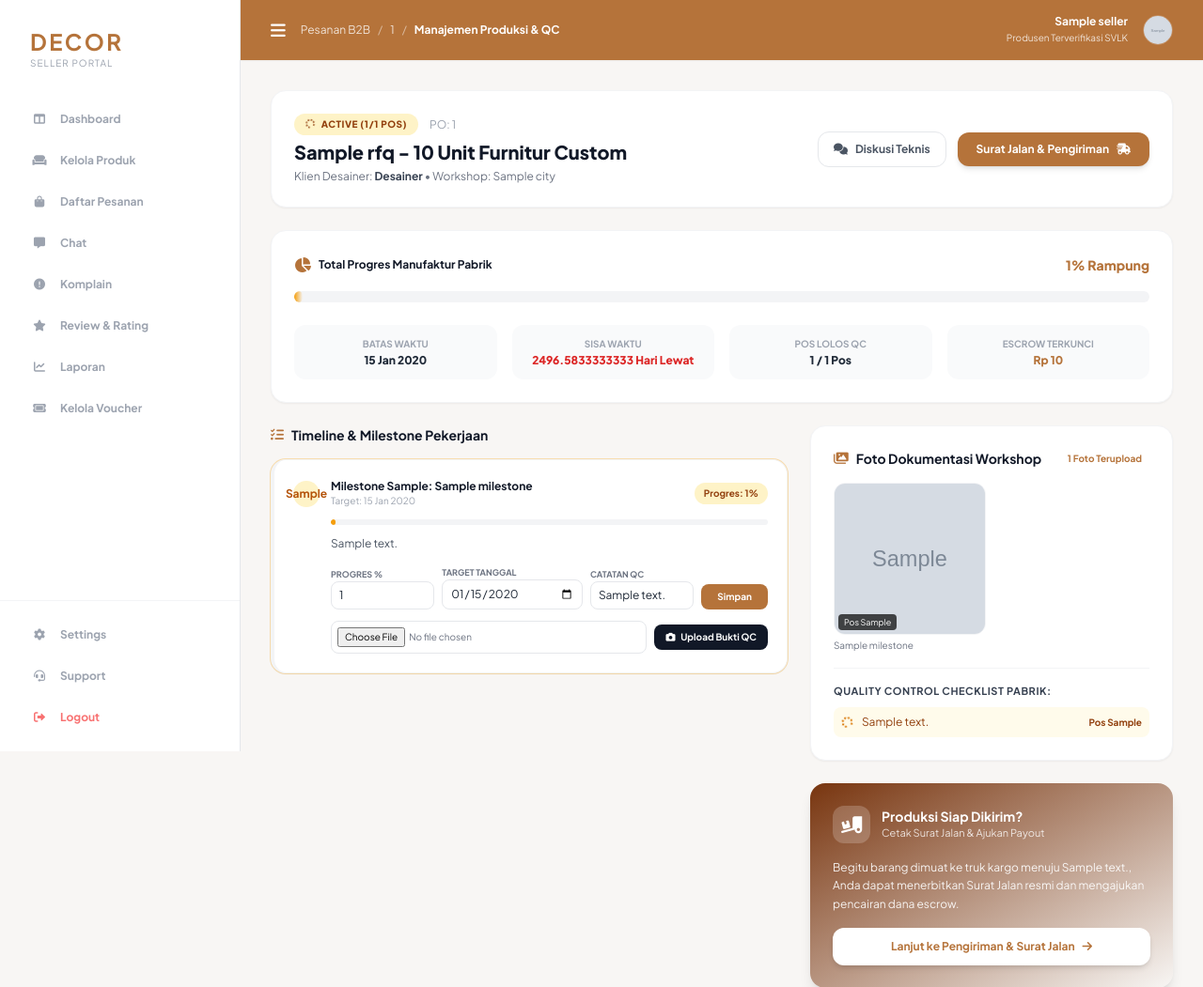
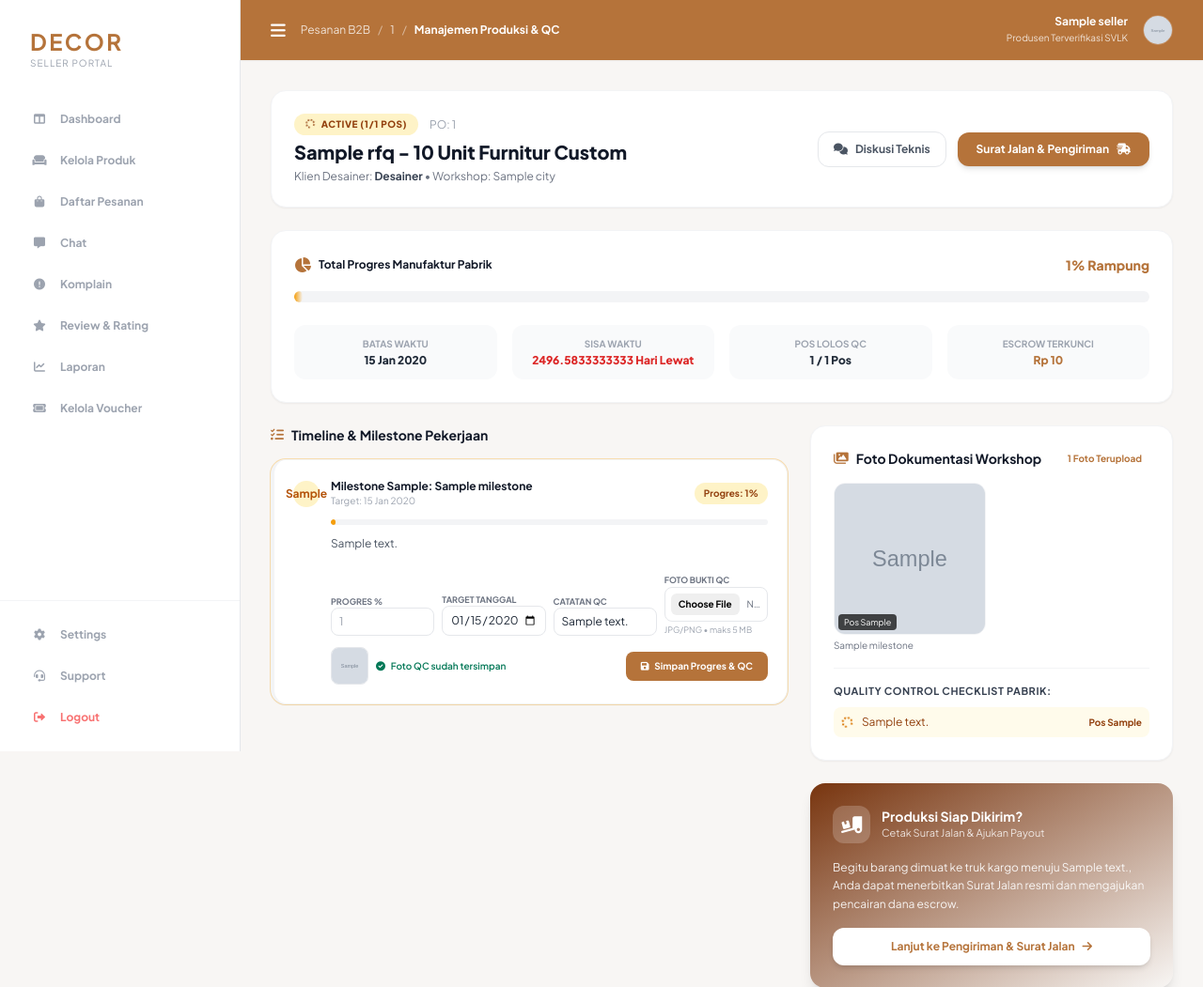
Before and after one commit to rathkakla/decor-web, a Laravel app: template resources/views/seller/b2b/manajemen_produksi.blade.php in a window 1280 px wide. Shown: the top 1051 px of the page at 94% size. Run offline with Laravel 12, Linux system fonts and the light colour scheme; the template is opened without the code that fills it: most values are stand-ins (such as "Sample title", 1, 10 or a date in 2020); grey boxes marked "Sample" are stand-in pictures; parts of the project's set-up code (start-up, migrations or seed data) failed here and were passed over; some libraries are stand-ins or nearby versions.

Commit message:
feat(b2b): akses langsung produksi & form progres QC terpadu
- Inbox seller: tombol Kelola Produksi untuk RFQ berstatus IN_ORDER.
- Review spesifikasi: tombol Kelola Produksi & QC serta Surat Jalan &
  Payout untuk order yang sudah berjalan, tanpa lewat ruang negosiasi.
- Manajemen produksi: form progres dan upload foto QC disatukan jadi satu
  form dengan satu tombol Simpan.
- Input progres pakai placeholder, tanpa angka 0 bandel, spinner browser
  disembunyikan, dan nilai otomatis dibatasi maksimal 100%.
- Foto bukti QC wajib diunggah bila milestone belum punya foto, divalidasi
  di klien maupun server; foto lama diganti saat unggahan baru masuk.

```diff
--- a/app/Http/Controllers/B2b/Seller/RfqController.php
+++ b/app/Http/Controllers/B2b/Seller/RfqController.php
@@ -14,7 +14,7 @@ class RfqController extends Controller
     {
         $seller = $this->getSeller();
 
-        $query = B2bRfq::with(['designer.user', 'latestQuotation'])
+        $query = B2bRfq::with(['designer.user', 'latestQuotation', 'order'])
             ->where('seller_id', $seller->id)
             ->latest();
 
@@ -59,6 +59,7 @@ class RfqController extends Controller
             'latestQuotation',
             'negotiations.sender',
             'seller',
+            'order',
         ]);
 
         return view('seller.b2b.review_spesifikasi', compact('rfq'));
--- a/resources/views/seller/b2b/manajemen_produksi.blade.php
+++ b/resources/views/seller/b2b/manajemen_produksi.blade.php
@@ -22,6 +22,16 @@
         @media (min-width: 768px) {
             #sidebar.sidebar-hidden { transform: translateX(-100%); }
             #main-content.main-expanded { margin-left: 0 !important; }
+        }
+        /* Sembunyikan spinner up-down bawaan browser pada input angka progres */
+        input[type="number"].progress-input::-webkit-outer-spin-button,
+        input[type="number"].progress-input::-webkit-inner-spin-button {
+            -webkit-appearance: none;
+            margin: 0;
+        }
+        input[type="number"].progress-input {
+            -moz-appearance: textfield;
+            appearance: textfield;
         }
     </style>
 </head>
@@ -191,14 +201,19 @@
                                 <p class="text-xs text-gray-600 pl-0 sm:pl-10">{{ $milestone->qc_notes }}</p>
                             @endif
 
-                            <!-- Form Update Progress -->
-                            <form method="POST" action="{{ b2b_route('seller.b2b.produksi.milestone.update', [$order, $milestone]) }}" class="pl-0 sm:pl-10 pt-1 grid grid-cols-1 sm:grid-cols-12 gap-2 items-end">
+                            <!-- Form Gabungan: Update Progres + Upload Bukti QC -->
+                            <form method="POST" action="{{ b2b_route('seller.b2b.produksi.milestone.update', [$order, $milestone]) }}" enctype="multipart/form-data" data-milestone-form class="pl-0 sm:pl-10 pt-1 space-y-2">
                                 @csrf
+                                <div class="grid grid-cols-1 sm:grid-cols-12 gap-2 items-end">
                                     <div class="sm:col-span-3">
                                         <label class="block text-[9px] font-bold text-gray-500 uppercase">Progres %</label>
-                                    <input type="number" name="progress_percent" min="0" max="100" value="{{ $milestone->progress_percent }}" class="w-full text-xs border border-gray-200 rounded-lg px-2 py-1.5 focus:outline-none focus:border-primary" required>
+                                        <input type="number" name="progress_percent" min="0" max="100" step="1" inputmode="numeric"
+                                               value=""
+                                               data-current="{{ $milestone->progress_percent }}"
+                                               placeholder="{{ $milestone->progress_percent }}"
+                                               class="progress-input w-full text-xs border border-gray-200 rounded-lg px-2 py-1.5 focus:outline-none focus:border-primary">
                                     </div>
-                                <div class="sm:col-span-4">
+                                    <div class="sm:col-span-3">
                                         <label class="block text-[9px] font-bold text-gray-500 uppercase">Target Tanggal</label>
                                         <input type="date" name="target_date" value="{{ $milestone->target_date?->format('Y-m-d') }}" class="w-full text-xs border border-gray-200 rounded-lg px-2 py-1.5 focus:outline-none focus:border-primary">
                                     </div>
@@ -206,20 +221,33 @@
                                         <label class="block text-[9px] font-bold text-gray-500 uppercase">Catatan QC</label>
                                         <input type="text" name="qc_notes" value="{{ $milestone->qc_notes }}" placeholder="Catatan singkat" class="w-full text-xs border border-gray-200 rounded-lg px-2 py-1.5 focus:outline-none focus:border-primary">
                                     </div>
-                                <div class="sm:col-span-2">
-                                    <button type="submit" class="w-full bg-primary hover:bg-[#8C4E1E] text-white px-2 py-1.5 rounded-lg text-[10px] font-bold transition-all">
-                                        Simpan
+                                    <div class="sm:col-span-3">
+                                        <label class="block text-[9px] font-bold text-gray-500 uppercase">
+                                            Foto Bukti QC @if(! $milestone->photo_url)<span class="text-red-500">*</span>@endif
+                                        </label>
+                                        <input type="file" name="photo" accept=".jpg,.jpeg,.png" @if(! $milestone->photo_url) required @endif
+                                               class="w-full text-[10px] text-gray-500 border border-gray-200 rounded-lg p-1.5 file:mr-2 file:py-1 file:px-2 file:rounded-md file:border-0 file:text-[10px] file:font-bold file:bg-primary/10 file:text-primary">
+                                        <p class="text-[9px] text-gray-400 mt-0.5">JPG/PNG &bull; maks 5 MB</p>
+                                    </div>
+                                </div>
+
+                                <div class="flex flex-col sm:flex-row sm:items-center sm:justify-between gap-2 pt-1">
+                                    <div class="flex items-center gap-2 min-w-0">
+                                        @if($milestone->photo_url)
+                                            <img src="{{ asset('storage/' . $milestone->photo_url) }}" alt="Foto QC {{ $milestone->stage_name }}" class="w-10 h-10 rounded-lg object-cover border border-gray-200 shrink-0">
+                                            <span class="text-[10px] text-emerald-700 font-semibold">
+                                                <i class="fa-solid fa-circle-check mr-1"></i> Foto QC sudah tersimpan
+                                            </span>
+                                        @else
+                                            <span class="text-[10px] text-amber-700 font-semibold">
+                                                <i class="fa-solid fa-triangle-exclamation mr-1"></i> Foto QC wajib diunggah sebelum progres disimpan
+                                            </span>
+                                        @endif
+                                    </div>
+                                    <button type="submit" class="bg-primary hover:bg-[#8C4E1E] text-white px-4 py-2 rounded-lg text-[10px] font-bold transition-all whitespace-nowrap">
+                                        <i class="fa-solid fa-floppy-disk mr-1"></i> Simpan Progres & QC
                                     </button>
                                 </div>
-                            </form>
-
-                            <!-- Form Upload Foto QC -->
-                            <form method="POST" action="{{ b2b_route('seller.b2b.produksi.milestone.photo', [$order, $milestone]) }}" enctype="multipart/form-data" class="pl-0 sm:pl-10 flex flex-col sm:flex-row items-stretch sm:items-center gap-2">
-                                @csrf
-                                <input type="file" name="photo" accept=".jpg,.jpeg,.png" required class="flex-1 text-[10px] text-gray-500 border border-gray-200 rounded-lg p-1.5">
-                                <button type="submit" class="bg-gray-900 hover:bg-black text-white px-3 py-1.5 rounded-lg text-[10px] font-bold whitespace-nowrap transition-all">
-                                    <i class="fa-solid fa-camera mr-1"></i> Upload Bukti QC
-                                </button>
                             </form>
                         </div>
                     @empty
@@ -339,6 +367,37 @@
 
         window.toggleSidebar = toggleSidebar;
     })();
+
+    // Progres %: placeholder bersih, clamp 0-100, fallback ke nilai lama saat kosong.
+    (function () {
+        document.querySelectorAll('form[data-milestone-form]').forEach(function (form) {
+            var input = form.querySelector('input[name="progress_percent"]');
+            if (!input) return;
+
+            input.addEventListener('input', function () {
+                var digits = input.value.replace(/[^0-9]/g, '');
+                if (digits === '') { input.value = ''; return; }
+                var n = parseInt(digits, 10);
+                if (isNaN(n)) return;
+                if (n > 100) n = 100;
+                input.value = String(n);
+            });
+
+            input.addEventListener('blur', function () {
+                if (input.value === '') return;
+                var n = parseInt(input.value, 10);
+                if (isNaN(n) || n < 0) input.value = '0';
+                else if (n > 100) input.value = '100';
+            });
+
+            form.addEventListener('submit', function () {
+                if (input.value === '') {
+                    input.value = input.dataset.current || '0';
+                }
+                if (parseInt(input.value, 10) > 100) input.value = '100';
+            });
+        });
+    })();
     </script>
 <script async defer data-website-id="cd56ccb0-617d-4bec-8e77-0ba7ea566e9a" data-host-url="/umami-analytics" src="/umami-analytics/script.js"></script>
 </body>
```
Also changed, not shown: app/Http/Controllers/B2b/Seller/ProductionController.php (+44 -2 lines), resources/views/seller/b2b/inbox.blade.php (+10 -1 lines), resources/views/seller/b2b/review_spesifikasi.blade.php (+13 -1 lines). Lines whose indentation alone changed are shown as unchanged.
